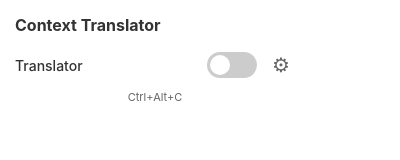
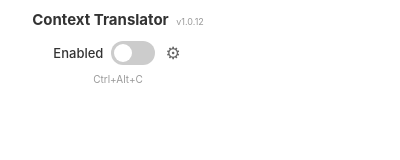
Before and after one commit to bikemazzell/context-translator, a browser extension: page extension/popup/popup.html in a window 400 px wide. Drawn offline with Linux system fonts and the light colour scheme.

Commit message:
fix: visual cleanup, bug fixes

```diff
--- a/extension/content/styles/popup.css
+++ b/extension/content/styles/popup.css
@@ -1,6 +1,6 @@
 body {
-  width: 280px;
-  padding: 15px;
+  width: 220px;
+  padding: 10px 8px;
   font-family: -apple-system, BlinkMacSystemFont, "Segoe UI", Roboto, sans-serif;
   margin: 0;
   background: #ffffff;
@@ -15,18 +15,25 @@ body.dark-mode {
   display: none !important;
 }
 .header {
-  display: flex;
-  justify-content: space-between;
-  align-items: center;
-  margin-bottom: 15px;
+  text-align: center;
+  margin-bottom: 12px;
 }
 .header h3 {
   margin: 0;
-  font-size: 16px;
+  font-size: 15px;
   color: #333;
 }
 body.dark-mode .header h3 {
   color: #e0e0e0;
+}
+.version {
+  font-size: 9px;
+  font-weight: normal;
+  color: #999;
+  margin-left: 4px;
+}
+body.dark-mode .version {
+  color: #666;
 }
 .back-btn {
   background: none;
@@ -42,19 +49,20 @@ body.dark-mode .back-btn {
 }
 .control-row {
   display: flex;
-  justify-content: space-between;
+  justify-content: center;
   align-items: center;
-  margin-bottom: 10px;
+  gap: 8px;
+  margin-bottom: 8px;
 }
-.control-row label {
-  font-size: 14px;
+.control-row > label {
+  font-size: 13px;
   font-weight: 500;
 }
 .toggle-switch {
   position: relative;
-  width: 50px;
-  height: 26px;
-  margin-left: 10px;
+  width: 44px;
+  height: 24px;
+  flex-shrink: 0;
 }
 .toggle-switch input {
   opacity: 0;
@@ -70,13 +78,13 @@ body.dark-mode .back-btn {
   bottom: 0;
   background-color: #ccc;
   transition: 0.3s;
-  border-radius: 26px;
+  border-radius: 24px;
 }
 .slider:before {
   position: absolute;
   content: "";
-  height: 20px;
-  width: 20px;
+  height: 18px;
+  width: 18px;
   left: 3px;
   bottom: 3px;
   background-color: white;
@@ -87,17 +95,17 @@ input:checked + .slider {
   background-color: #0288d1;
 }
 input:checked + .slider:before {
-  transform: translateX(24px);
+  transform: translateX(20px);
 }
 .gear-btn {
   background: none;
   border: none;
-  font-size: 20px;
+  font-size: 17px;
   cursor: pointer;
   color: #666;
-  padding: 5px;
-  margin-left: 10px;
+  padding: 2px;
   line-height: 1;
+  flex-shrink: 0;
 }
 body.dark-mode .gear-btn {
   color: #999;
@@ -109,13 +117,13 @@ body.dark-mode .gear-btn:hover {
   color: #64b5f6;
 }
 .shortcut-hint {
-  font-size: 11px;
-  color: #666;
+  font-size: 10px;
+  color: #999;
   text-align: center;
-  margin-top: 10px;
+  margin-top: 2px;
 }
 body.dark-mode .shortcut-hint {
-  color: #999;
+  color: #666;
 }
 .settings-content {
   font-size: 13px;
@@ -413,11 +421,6 @@ body.dark-mode .language-item.confirm-delete {
 }
 
 /* Utility classes */
-.toggle-with-gear {
-  display: flex;
-  align-items: center;
-}
-
 .setting-section-first {
   margin-top: 0;
   padding-top: 0;
--- a/extension/content/styles/translations.css
+++ b/extension/content/styles/translations.css
@@ -93,7 +93,7 @@
 /* Toast notifications */
 .ct-toast {
   position: fixed !important;
-  top: 80px !important;
+  top: 20px !important;
   right: 20px !important;
   z-index: 2147483647 !important;
   color: white !important;
--- a/extension/controllers/content-controller.js
+++ b/extension/controllers/content-controller.js
@@ -82,6 +82,9 @@ export class ContentController {
     this._isActive = true;
     this.logger.debug('Activating translator');
 
+    // Save enabled state to settings
+    await this.settingsManager.set('enabled', true);
+
     this.clickHandler.attach(this._handleTranslationRequest.bind(this));
     this.ui.showToast('Translator activated', 'success');
   }
@@ -94,6 +97,9 @@ export class ContentController {
 
     this._isActive = false;
     this.logger.debug('Deactivating translator');
+
+    // Save enabled state to settings
+    await this.settingsManager.set('enabled', false);
 
     this.clickHandler.detach();
     this.ui.clearAllInlineTranslations();
--- a/extension/popup/popup.html
+++ b/extension/popup/popup.html
@@ -7,17 +7,15 @@
 <body>
   <div id="main-screen">
     <div class="header">
-      <h3>Context Translator</h3>
+      <h3>Context Translator <span class="version">v1.0.12</span></h3>
     </div>
     <div class="control-row">
-      <label>Translator</label>
-      <div class="toggle-with-gear">
-        <label class="toggle-switch">
-          <input type="checkbox" id="translator-toggle">
-          <span class="slider"></span>
-        </label>
-        <button class="gear-btn" id="settings-btn">⚙</button>
-      </div>
+      <label>Enabled</label>
+      <label class="toggle-switch">
+        <input type="checkbox" id="translator-toggle">
+        <span class="slider"></span>
+      </label>
+      <button class="gear-btn" id="settings-btn">⚙</button>
     </div>
     <div class="shortcut-hint">Ctrl+Alt+C</div>
   </div>
--- a/extension/popup/popup.js
+++ b/extension/popup/popup.js
@@ -256,6 +256,9 @@ function populateSettings() {
   const settings = controller.getCurrentSettings();
   if (!settings) {return;}
 
+  // Set translator toggle state
+  elements.translatorToggle.checked = settings.enabled || false;
+
   elements.sourceLang.value = settings.sourceLang || 'German';
   elements.targetLang.value = settings.targetLang || 'English';
   elements.displayMode.value = settings.displayMode || 'inline';
--- a/extension/shared/validation.js
+++ b/extension/shared/validation.js
@@ -118,6 +118,10 @@ export function validateSetting(key, value) {
     contextWindowChars: {
       type: 'number',
       validate: (v) => Number.isInteger(v) && v >= 0 && v <= 1000
+    },
+    enabled: {
+      type: 'boolean',
+      validate: (v) => typeof v === 'boolean'
     }
   };
 
```
Also changed, not shown: extension/content/handlers/text-extraction.js (+56 -4 lines), extension/tests/text-extraction.test.js (+41 -0 lines).
